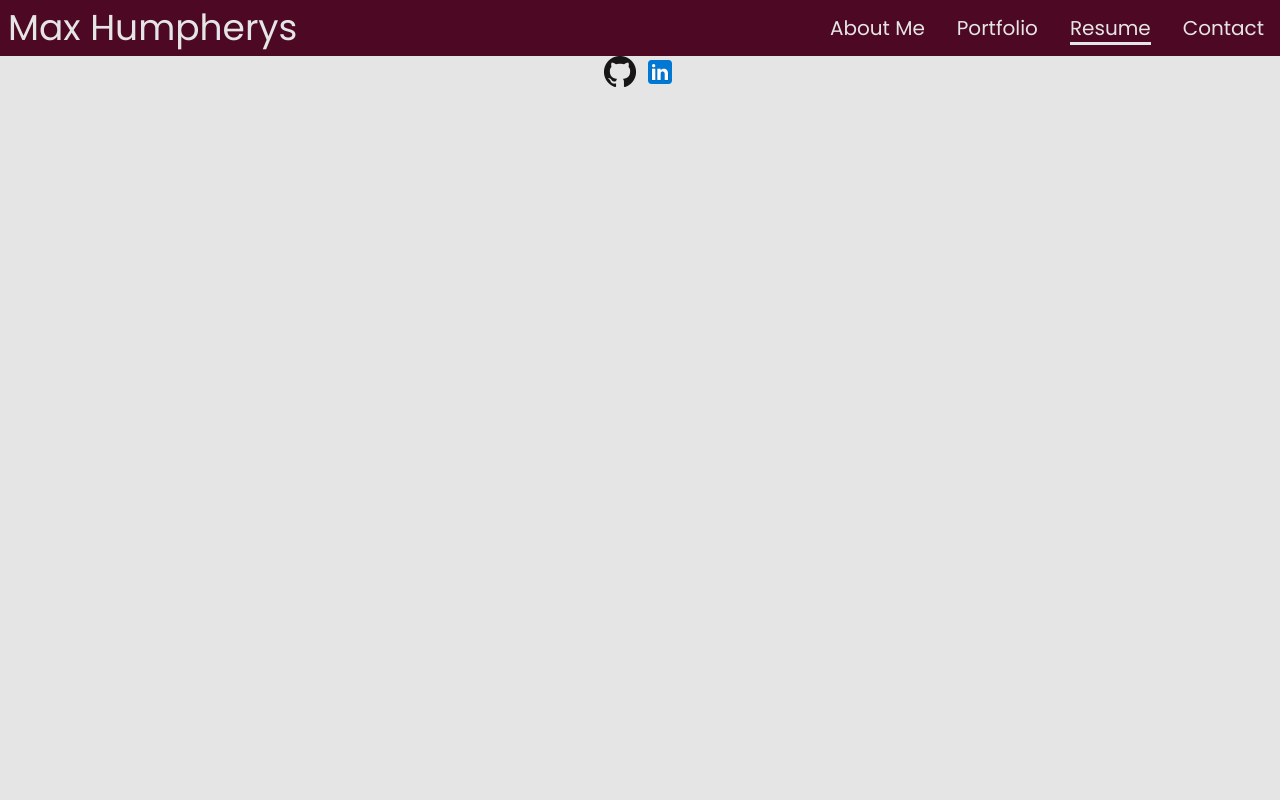
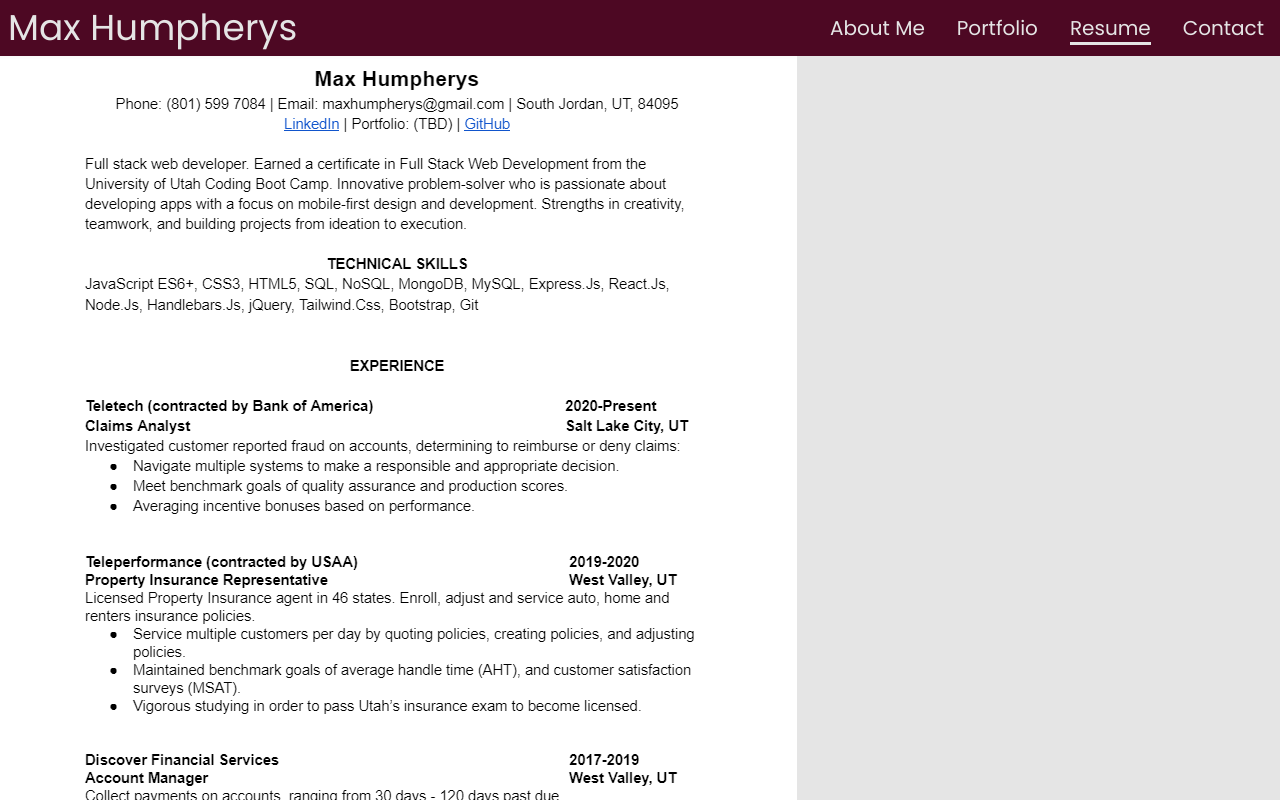
Before and after one commit to maxh1231/react-portfolio, a React (Create React App) app: page / in a window 1280 px wide. Both pictures are taken after a click on the link "Resume". Shown: the top 800 px of the page. Built offline with nearby package versions, Linux system fonts and the light colour scheme.

Commit message:
resume component

```diff
--- a/public/index.html
+++ b/public/index.html
@@ -2,43 +2,18 @@
 <html lang="en">
   <head>
     <meta charset="utf-8" />
-    <link rel="icon" href="%PUBLIC_URL%/favicon.ico" />
     <meta name="viewport" content="width=device-width, initial-scale=1" />
     <meta name="theme-color" content="#000000" />
     <meta
       name="description"
       content="Web site created using create-react-app"
     />
-    <link rel="apple-touch-icon" href="%PUBLIC_URL%/logo192.png" />
-    <!--
-      manifest.json provides metadata used when your web app is installed on a
-      user's mobile device or desktop. See https://developers.google.com/web/fundamentals/web-app-manifest/
-    -->
     <link rel="manifest" href="%PUBLIC_URL%/manifest.json" />
-    <!--
-      Notice the use of %PUBLIC_URL% in the tags above.
-      It will be replaced with the URL of the `public` folder during the build.
-      Only files inside the `public` folder can be referenced from the HTML.
-
-      Unlike "/favicon.ico" or "favicon.ico", "%PUBLIC_URL%/favicon.ico" will
-      work correctly both with client-side routing and a non-root public URL.
-      Learn how to configure a non-root public URL by running `npm run build`.
-    -->
     <link href="https://fonts.googleapis.com/css2?family=Poppins:wght@300;400;600;700&display=swap" rel="stylesheet">
-    <title>React App</title>
+    <title>Porfolio</title>
   </head>
   <body>
     <noscript>You need to enable JavaScript to run this app.</noscript>
     <div id="root"></div>
-    <!--
-      This HTML file is a template.
-      If you open it directly in the browser, you will see an empty page.
-
-      You can add webfonts, meta tags, or analytics to this file.
-      The build step will place the bundled scripts into the <body> tag.
-
-      To begin the development, run `npm start` or `yarn start`.
-      To create a production bundle, use `npm run build` or `yarn build`.
-    -->
   </body>
 </html>
--- a/src/App.css
+++ b/src/App.css
@@ -100,3 +100,11 @@ header {
   top: 0;
   z-index: 999;
 }
+
+.footerImage {
+  opacity: .8;
+}
+
+.footerImage:hover {
+  opacity: 1;
+}
--- a/src/App.js
+++ b/src/App.js
@@ -5,6 +5,7 @@ import Projects from './components/Projects';
 import Contact from './components/Contact';
 import Header from './components/Header';
 import Footer from './components/Footer';
+import Resume from './components/Resume';
 import travelAgent from './travelagent.PNG'
 import no1fan from './no1fan.PNG'
 import meet from './meet.PNG'
@@ -75,7 +76,7 @@ function App() {
       return <Projects projects={projects} />
     }
     if (currentPage === 'Resume') {
-      return // resume component
+      return <Resume />
     }
     if (currentPage === 'Contact') {
       return <Contact />
--- a/src/components/Footer.js
+++ b/src/components/Footer.js
@@ -6,14 +6,14 @@ const Footer = () => {
         <footer className="bg-[#e5e5e5] flex justify-center">
             <div className="px-1">
                 <a href='https://github.com/maxh1231'>
-                    <img src={github} alt="">
+                    <img className="footerImage" src={github} alt="">
 
                     </img>
                 </a>
             </div>
             <div className="linkedln px-1">
                 <a href='https://www.linkedin.com/in/max-humpherys-040822219/'>
-                    <img src={linkedln} alt="">
+                    <img className="footerImage" src={linkedln} alt="">
 
                     </img>
                 </a>
--- /dev/null
+++ b/src/components/Resume.js
@@ -0,0 +1,22 @@
+import photo from '../resume.PNG';
+
+const Resume = () => {
+    return (
+        <section>
+            <div>
+                <img src={photo} alt=""></img>
+            </div>
+            <div>
+
+                <a href="https://docs.google.com/document/d/1S9RU3scZyjFcD91g1vVpjavVcvp9GqvFuitpEzQ5CCA/edit?usp=sharing">
+                    <button>
+                        View Resume
+                    </button>
+                </a>
+
+            </div>
+        </section>
+    )
+}
+
+export default Resume;
```
Also changed, not shown: public/manifest.json, src/resume.PNG (added).
